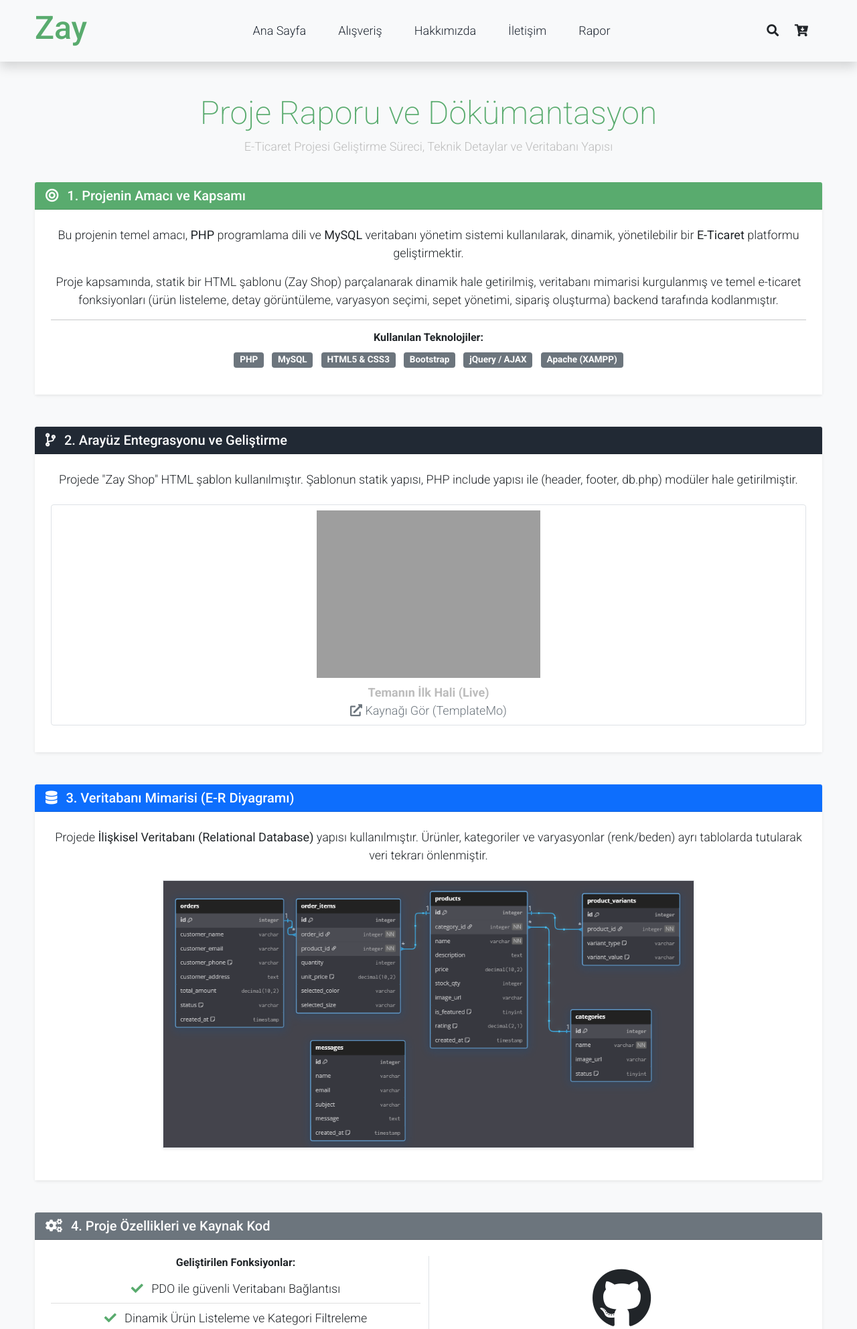
After one commit to hasancansevim/e-ticaret-projesi, a PHP site: page /rapor.php in a window 1280 px wide. The commit adds this page. Shown: the top 1984 px of the page at 67% size. Run offline with PHP 8.4, Linux system fonts and the light colour scheme; some libraries are stand-ins or nearby versions; grey boxes are pictures that could not be loaded.

Commit message:
bug fixed

```diff
--- a/footer.php
+++ b/footer.php
@@ -35,7 +35,7 @@
             <div class="col-md-4 pt-5">
                 <h2 class="h2 text-light border-bottom pb-3 border-light">Kurumsal</h2>
                 <ul class="list-unstyled text-light footer-link-list">
-                    <li><a class="text-decoration-none" href="index.php">Anasayfa</a></li>
+                    <li><a class="text-decoration-none" href="index.php">Ana Sayfa</a></li>
                     <li><a class="text-decoration-none" href="about.php">Hakkımızda</a></li>
                     <li><a class="text-decoration-none" href="contact.php">İletişim</a></li>
                     <li><a class="text-decoration-none" href="#">Sıkça Sorulan Sorular</a></li>
--- a/header.php
+++ b/header.php
@@ -51,6 +51,9 @@
                         </li>
                         <li class="nav-item">
                             <a class="nav-link" href="contact.php">İletişim</a>
+                        </li>
+                        <li class="nav-item">
+                            <a class="nav-link" href="rapor.php">Rapor</a>
                         </li>
                     </ul>
                 </div>
--- /dev/null
+++ b/rapor.php
@@ -0,0 +1,136 @@
+<?php include 'header.php'; ?>
+
+<div class="container py-5">
+    <div class="row mb-4">
+        <div class="col-lg-8 m-auto text-center">
+            <h1 class="h1 fw-bold text-success">Proje Raporu ve Dökümantasyon</h1>
+            <p class="lead text-muted">
+                E-Ticaret Projesi Geliştirme Süreci, Teknik Detaylar ve Veritabanı Yapısı
+            </p>
+        </div>
+    </div>
+
+    <div class="row">
+        <div class="col-lg-12 mb-5">
+            <div class="card shadow-sm border-0">
+                <div class="card-header bg-success text-white">
+                    <h5 class="mb-0"><i class="fas fa-bullseye me-2"></i> 1. Projenin Amacı ve Kapsamı</h5>
+                </div>
+                <div class="card-body">
+                    <p>
+                        Bu projenin temel amacı, <strong>PHP</strong> programlama dili ve <strong>MySQL</strong>
+                        veritabanı yönetim sistemi kullanılarak, dinamik, yönetilebilir bir
+                        <strong>E-Ticaret</strong> platformu geliştirmektir.
+                    </p>
+                    <p>
+                        Proje kapsamında, statik bir HTML şablonu (Zay Shop) parçalanarak dinamik hale getirilmiş,
+                        veritabanı mimarisi kurgulanmış ve temel e-ticaret fonksiyonları (ürün listeleme, detay
+                        görüntüleme, varyasyon seçimi, sepet yönetimi, sipariş oluşturma) backend tarafında
+                        kodlanmıştır.
+                    </p>
+                    <hr>
+                    <h6 class="fw-bold">Kullanılan Teknolojiler:</h6>
+                    <ul class="list-inline">
+                        <li class="list-inline-item"><span class="badge bg-secondary">PHP</span></li>
+                        <li class="list-inline-item"><span class="badge bg-secondary">MySQL</span></li>
+                        <li class="list-inline-item"><span class="badge bg-secondary">HTML5 & CSS3</span></li>
+                        <li class="list-inline-item"><span class="badge bg-secondary">Bootstrap</span></li>
+                        <li class="list-inline-item"><span class="badge bg-secondary">jQuery / AJAX</span></li>
+                        <li class="list-inline-item"><span class="badge bg-secondary">Apache (XAMPP)</span></li>
+                    </ul>
+                </div>
+            </div>
+        </div>
+
+        <div class="col-lg-12 mb-5">
+            <div class="card shadow-sm border-0">
+                <div class="card-header bg-dark text-white">
+                    <h5 class="mb-0"><i class="fas fa-code-branch me-2"></i> 2. Arayüz Entegrasyonu ve Geliştirme</h5>
+                </div>
+                <div class="card-body">
+                    <p>Projede "Zay Shop" HTML şablon kullanılmıştır. Şablonun statik yapısı, PHP
+                        include yapısı ile (header, footer, db.php) modüler hale getirilmiştir.</p>
+
+
+                    <div class="row text-center mt-4">
+                        <div class="col-md-12 mb-3">
+                            <div class="border p-2 rounded h-100">
+                                <a href="https://templatemo.com/tm-559-zay-shop" target="_blank"
+                                    title="Orijinal Temayı Görüntüle">
+                                    <img src="assets/img/rapor/tema_ilk_hali.jpg" alt="Temanın İlk Hali"
+                                        class="img-fluid" style="max-height: 250px;">
+                                </a>
+                                <p class="mt-2 fw-bold text-muted mb-0">Temanın İlk Hali (Live)</p>
+                                <a href="https://templatemo.com/live/templatemo_559_zay_shop" target="_blank"
+                                    class="small text-secondary text-decoration-none">
+                                    <i class="fas fa-external-link-alt"></i> Kaynağı Gör (TemplateMo)
+                                </a>
+                            </div>
+                        </div>
+                    </div>
+
+                </div>
+            </div>
+        </div>
+
+        <div class="col-lg-12 mb-5">
+            <div class="card shadow-sm border-0">
+                <div class="card-header bg-primary text-white">
+                    <h5 class="mb-0"><i class="fas fa-database me-2"></i> 3. Veritabanı Mimarisi (E-R Diyagramı)</h5>
+                </div>
+                <div class="card-body">
+                    <p>Projede <strong>İlişkisel Veritabanı (Relational Database)</strong> yapısı kullanılmıştır.
+                        Ürünler, kategoriler ve varyasyonlar (renk/beden) ayrı tablolarda tutularak veri tekrarı
+                        önlenmiştir.</p>
+
+                    <div class="text-center my-4">
+                        <img src="assets/img/rapor/db_sema.png" alt="Veritabanı Şeması"
+                            class="img-fluid border shadow-sm" style="max-height: 400px;">
+                    </div>
+                </div>
+            </div>
+        </div>
+
+        <div class="col-lg-12 mb-5">
+            <div class="card shadow-sm border-0">
+                <div class="card-header bg-secondary text-white">
+                    <h5 class="mb-0"><i class="fas fa-cogs me-2"></i> 4. Proje Özellikleri ve Kaynak Kod</h5>
+                </div>
+                <div class="card-body">
+                    <div class="row">
+                        <div class="col-md-6">
+                            <h6 class="fw-bold">Geliştirilen Fonksiyonlar:</h6>
+                            <ul class="list-group list-group-flush">
+                                <li class="list-group-item"><i class="fas fa-check text-success me-2"></i> PDO ile
+                                    güvenli Veritabanı Bağlantısı</li>
+                                <li class="list-group-item"><i class="fas fa-check text-success me-2"></i> Dinamik Ürün
+                                    Listeleme ve Kategori Filtreleme</li>
+                                <li class="list-group-item"><i class="fas fa-check text-success me-2"></i> Ürün Detay
+                                    Sayfası ve Varyasyon (Renk/Beden) Sistemi</li>
+                                <li class="list-group-item"><i class="fas fa-check text-success me-2"></i> Session
+                                    Tabanlı Sepet Uygulaması (Ekle/Sil/Onayla)</li>
+                                <li class="list-group-item"><i class="fas fa-check text-success me-2"></i> AJAX ile
+                                    Canlı Ürün Arama (Live Search)</li>
+                                <li class="list-group-item"><i class="fas fa-check text-success me-2"></i> İletişim
+                                    Formu Validasyonu ve DB Kaydı</li>
+                            </ul>
+                        </div>
+                        <div class="col-md-6 d-flex flex-column align-items-center justify-content-center border-start">
+                            <i class="fab fa-github fa-5x text-dark mb-3"></i>
+                            <h5 class="fw-bold">Kaynak Kodlar</h5>
+                            <p class="text-center">Projenin tüm kaynak kodlarına
+                                aşağıdaki GitHub linkinden ulaşabilirsiniz.</p>
+                            <a href="https://github.com/hasancansevim/e-ticaret-projesi" target="_blank"
+                                class="btn btn-dark btn-lg">
+                                <i class="fab fa-github me-2"></i> GitHub Reposuna Git
+                            </a>
+                        </div>
+                    </div>
+                </div>
+            </div>
+        </div>
+
+    </div>
+</div>
+
+<?php include 'footer.php'; ?>
```
Also changed, not shown: other parts of footer.php (+0 -35 lines), assets/img/rapor/db_sema.png (added).
